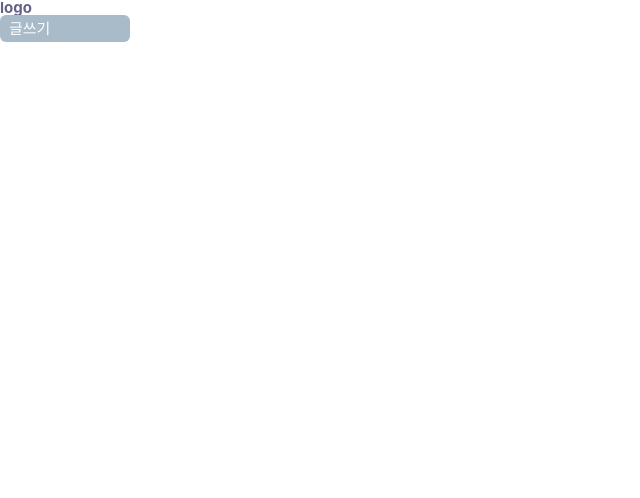
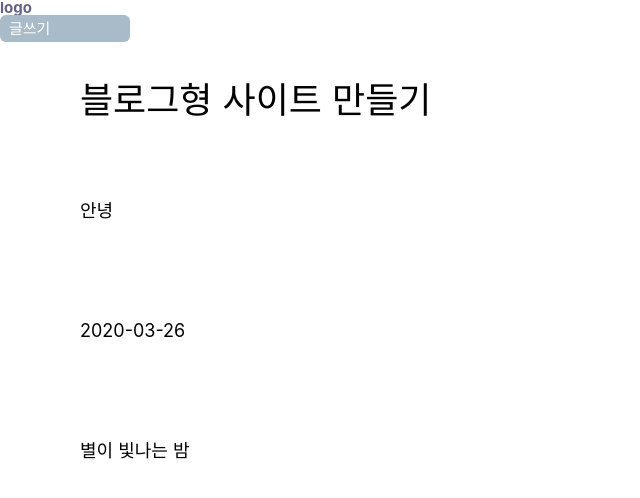
Before and after one commit to ginsum/portfolio, a React (Create React App) app: page /readpost/1 in a window 1280 px wide. Shown: the top 498 px of the page, without its empty margins (0-640 px from the left). Built offline with nearby package versions, Linux system fonts and the light colour scheme.

Commit message:
Add DetailPost

```diff
--- /dev/null
+++ b/src/components/fragments/TitleArea.tsx
@@ -0,0 +1,26 @@
+import React from "react";
+import {
+  TitleWrapper,
+  ArticleWrapper,
+  UserName,
+  ContentDate
+} from "../../style/FragmentStyle";
+
+interface Props {
+  postContent: any;
+}
+
+const TitleArea: React.FC<Props> = ({ postContent }) => {
+  const content = postContent["1"];
+  return (
+    <>
+      <TitleWrapper>{content.title}</TitleWrapper>
+      <UserName>{content.user}</UserName>
+      <ContentDate>{content.date}</ContentDate>
+      <ArticleWrapper
+        dangerouslySetInnerHTML={{ __html: content.content }}
+      ></ArticleWrapper>
+    </>
+  );
+};
+export default TitleArea;
--- a/src/components/page/DetailPost.tsx
+++ b/src/components/page/DetailPost.tsx
@@ -1,8 +1,17 @@
 import React from "react";
+import { ContentContext } from "../../store/readPost";
+import TitleArea from "../fragments/TitleArea";
 
 interface Props {}
 
 const DetailPost: React.FC<Props> = ({}) => {
-  return <></>;
+  const {
+    postContent: [postContent, setPostContent]
+  } = React.useContext(ContentContext);
+  return (
+    <>
+      <TitleArea postContent={postContent} />
+    </>
+  );
 };
 export default DetailPost;
--- a/src/components/page/WritePost.tsx
+++ b/src/components/page/WritePost.tsx
@@ -2,7 +2,7 @@ import React from "react";
 import SettingPost from "../fragments/SettingPost";
 import TitleInput from "../fragments/TitleInput";
 import ContentInput from "../fragments/ContentInput";
-import { StoreContext } from "../../store";
+import { PostContext } from "../../store/writePost";
 
 interface Props {}
 
@@ -12,7 +12,7 @@ const WritePost: React.FC<Props> = ({}) => {
     content: [content, setContent],
     date: [date, setDate],
     catagory: [catagory, setCatagory]
-  } = React.useContext(StoreContext);
+  } = React.useContext(PostContext);
   return (
     <>
       <SettingPost setDate={setDate} setCatagory={setCatagory}></SettingPost>
--- a/src/components/router/index.tsx
+++ b/src/components/router/index.tsx
@@ -16,7 +16,7 @@ const RootRouter: React.FC<Props> = ({}) => {
         <Route exact path="/" component={Home} />
         <Route path="/signin" component={SignIn} />
         <Route path="/writepost" component={WritePost} />
-        <Route path="/:postId" component={DetailPost} />
+        <Route path="/readpost/:postId" component={DetailPost} />
       </Switch>
     </Router>
   );
--- a/src/store/index.tsx
+++ b/src/store/index.tsx
@@ -1,42 +1,16 @@
 import React from "react";
-
-const initStore = {
-  title: [],
-  content: [],
-  date: [],
-  catagory: []
-};
-
-export const StoreContext = React.createContext(initStore);
-
-interface Store {
-  title: any;
-  content: any;
-  date: any;
-  catagory: any;
-}
+import PostProvider from "./writePost";
+import ContentProvider from "./readPost";
 
 interface Props {
   children: any;
 }
 
 const StoreProvider: React.FC<Props> = ({ children }) => {
-  const [title, setTitle] = React.useState("");
-  const [content, setContent] = React.useState("");
-  const [date, setDate] = React.useState("");
-  const [catagory, setCatagory] = React.useState("");
-
-  const store: Store = {
-    title: [title, setTitle],
-    content: [content, setContent],
-    date: [date, setDate],
-    catagory: [catagory, setCatagory]
-  };
-
-  console.log(store);
-
   return (
-    <StoreContext.Provider value={store}>{children}</StoreContext.Provider>
+    <PostProvider>
+      <ContentProvider>{children}</ContentProvider>
+    </PostProvider>
   );
 };
 
--- /dev/null
+++ b/src/store/readPost.tsx
@@ -0,0 +1,52 @@
+import React from "react";
+
+const initStore = {
+  postContent: []
+};
+
+export const ContentContext = React.createContext(initStore);
+
+interface ListContent {
+  [Key: string]: Content;
+}
+
+interface Content {
+  postId: string;
+  user: string;
+  userId: string;
+  title: string;
+  content: string;
+  date: string;
+  catagory: string;
+}
+
+interface Props {
+  children: any;
+}
+
+interface Store {
+  postContent: any;
+}
+
+const ContentProvider: React.FC<Props> = ({ children }) => {
+  const initPost = {
+    "1": {
+      postId: "1",
+      user: "안녕",
+      userId: "1234",
+      title: "블로그형 사이트 만들기",
+      content: "<p>별이 빛나는 밤</p>",
+      date: "2020-03-26",
+      catagory: "blog"
+    }
+  };
+  const [postContent, setPostContent] = React.useState<ListContent>(initPost);
+  const store: Store = {
+    postContent: [postContent, setPostContent]
+  };
+  return (
+    <ContentContext.Provider value={store}>{children}</ContentContext.Provider>
+  );
+};
+
+export default ContentProvider;
--- /dev/null
+++ b/src/store/writePost.tsx
@@ -0,0 +1,39 @@
+import React from "react";
+
+const initPost = {
+  title: [],
+  content: [],
+  date: [],
+  catagory: []
+};
+
+export const PostContext = React.createContext(initPost);
+
+interface Store {
+  title: any;
+  content: any;
+  date: any;
+  catagory: any;
+}
+
+interface Props {
+  children: any;
+}
+
+const PostProvider: React.FC<Props> = ({ children }) => {
+  const [title, setTitle] = React.useState("");
+  const [content, setContent] = React.useState("");
+  const [date, setDate] = React.useState("");
+  const [catagory, setCatagory] = React.useState("");
+
+  const store: Store = {
+    title: [title, setTitle],
+    content: [content, setContent],
+    date: [date, setDate],
+    catagory: [catagory, setCatagory]
+  };
+
+  return <PostContext.Provider value={store}>{children}</PostContext.Provider>;
+};
+
+export default PostProvider;
--- a/src/style/FragmentStyle.ts
+++ b/src/style/FragmentStyle.ts
@@ -32,3 +32,43 @@ export const TitleInputWrapper = styled.input`
   padding-left: 40px;
   padding-bottom: 10px;
 `;
+
+export const TitleWrapper = styled.div`
+  width: 70%;
+  height: 80px;
+  font-size: 36px;
+  margin: 40px;
+  background-color: rgb(49, 49, 49, 0);
+  padding-left: 40px;
+  padding-bottom: 10px;
+`;
+
+export const ArticleWrapper = styled.div`
+  width: 70%;
+  height: 80px;
+  font-size: 18px;
+  margin: 40px;
+  background-color: rgb(49, 49, 49, 0);
+  padding-left: 40px;
+  padding-bottom: 10px;
+`;
+
+export const UserName = styled.div`
+  width: 70%;
+  height: 80px;
+  font-size: 18px;
+  margin: 40px;
+  background-color: rgb(49, 49, 49, 0);
+  padding-left: 40px;
+  padding-bottom: 10px;
+`;
+
+export const ContentDate = styled.div`
+  width: 70%;
+  height: 80px;
+  font-size: 18px;
+  margin: 40px;
+  background-color: rgb(49, 49, 49, 0);
+  padding-left: 40px;
+  padding-bottom: 10px;
+`;
```
